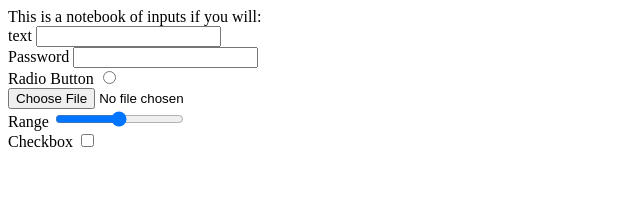
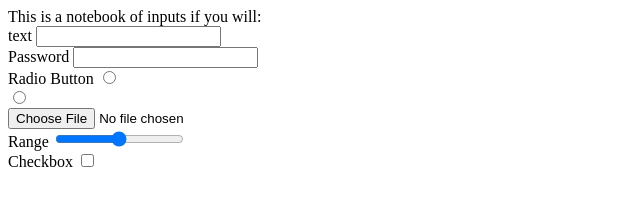
Before and after one commit to andrei-bot/HTML, a plain HTML site: page index.html in a window 1280 px wide. Shown: the whole page, without its empty margins (0-640 px from the left). Drawn offline with Linux system fonts and the light colour scheme.

Commit message:
Inputs
Inputs in Html

```diff
--- a/index.html
+++ b/index.html
@@ -14,6 +14,7 @@
       <input type="password" name="" value=""><br>
       <label for="">Radio Button</label>
       <input type="radio" name="" value=""><br>
+      <input type="radio" name="" value=""><br>
       <input type="file" name="" value=""><br>
       <label for="">Range</label>
       <input type="range" name="" value=""><br>
```
